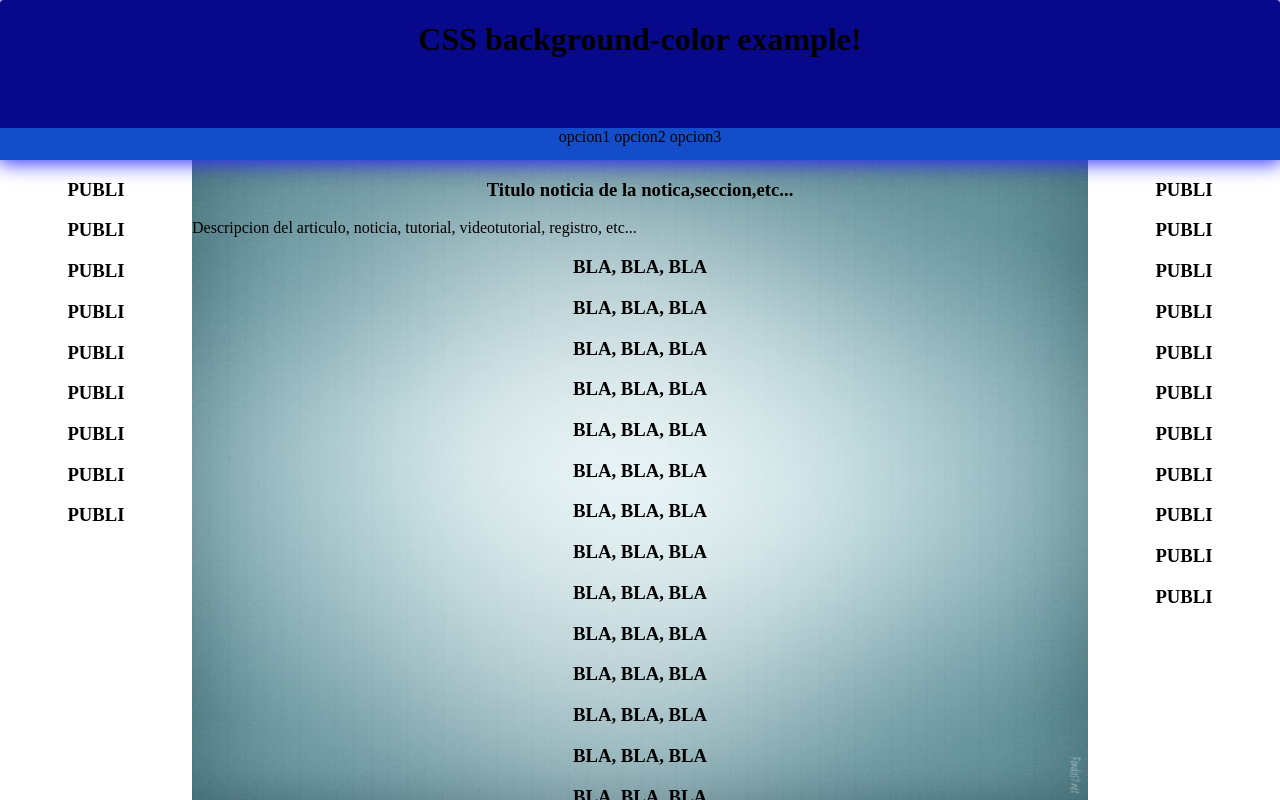
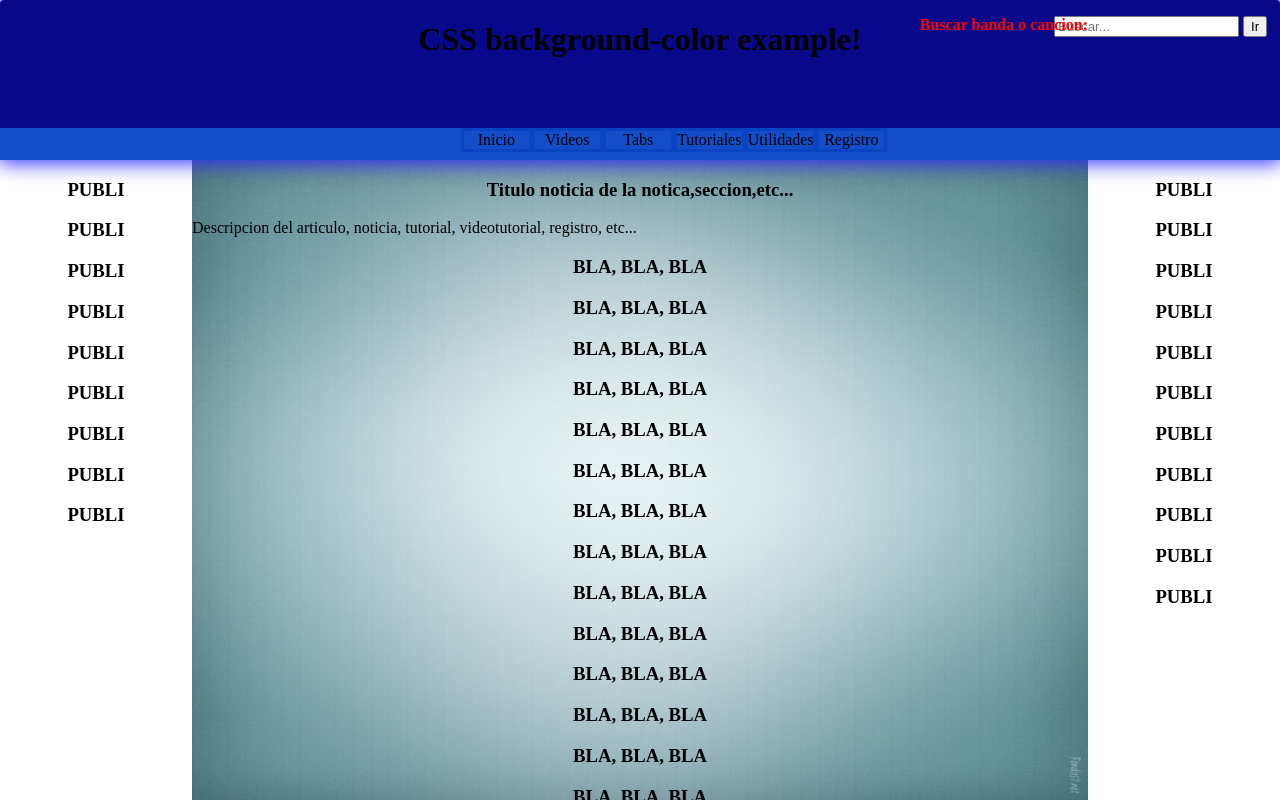
Before and after one commit to piesnegros/proyecto, a plain HTML site: page PaginaJR/index.html in a window 1280 px wide. Drawn offline with Linux system fonts and the light colour scheme.

Commit message:
añadido menu y elemento para buscar en la pagina

```diff
--- a/PaginaJR/index.html
+++ b/PaginaJR/index.html
@@ -8,10 +8,22 @@
 <div id="pagina">
 	<div id="cabecera">
 	<h1>CSS background-color example!</h1>
+
+		<div id="buscador">
+		<p class="buscador">Buscar banda o cancion:</p>
+		<input type="search" id="" name="" placeholder="Buscar...">
+		<input type="submit" value="Ir">
+		</div>
+
 		<div id="menu" align="center">
-		opcion1
-		opcion2
-		opcion3
+		<ul id="opcion">
+			<li><a href="index.html">Inicio</a></li>
+			<li><a href="videos.html">Videos</a></li>
+			<li><a href="tabs.html">Tabs</a></li>
+			<li><a href="tutoriales.html">Tutoriales</a></li>
+			<li><a href="utilidades.html">Utilidades</a></li>
+			<li><a href="registro.html">Registro</a></li>
+</ul>
 		</div>
 	</div>
 	<div id="izquierda">
--- a/PaginaJR/style.css
+++ b/PaginaJR/style.css
@@ -29,6 +29,37 @@ h1, h3 {
     bottom: 0%;
     right: 0%;
     left: 0%;
+}
+
+/*Define el estilo general del menú, y los elementos en condiciones normales. Añade el siguiente código:*/
+ul#opcion {
+	margin-top:0;
+    margin-left: 21%;
+    padding-left: 15%;
+    list-style-type: none;
+}
+
+#opcion li {
+    border: #0A44C2 3px solid;
+    margin: 0px;
+    float: left;
+	width: 65px;
+	text-align: center;
+}
+
+#opcion a {
+  display: block;
+  text-decoration: none;
+  color: #000000;
+}
+/*Definiremos un estilo distinto que afecte a los elementos de la lista cuando tienen el cursor encima, utilizando la pseudoclase :hover. Añade el siguiente código:*/
+
+#opcion li:hover {
+  border-color: #2E5CC1;
+  background-color: #6286D3;
+}
+#opcion li:hover a {
+  color: #000;
 }
 
 #izquierda {
@@ -71,3 +102,17 @@ h1, h3 {
 	border-radius: 4px;
 	height: 5%;
 }
+
+#buscador {
+position: fixed;
+right: 1%;
+top: 2%;
+}
+
+.buscador {
+position: fixed;
+right: 15%;
+top: 0%;
+color:red;
+font-weight:bold
+}
```
